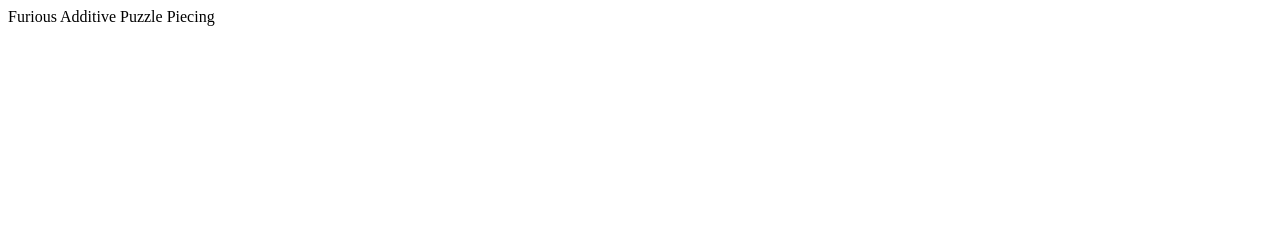
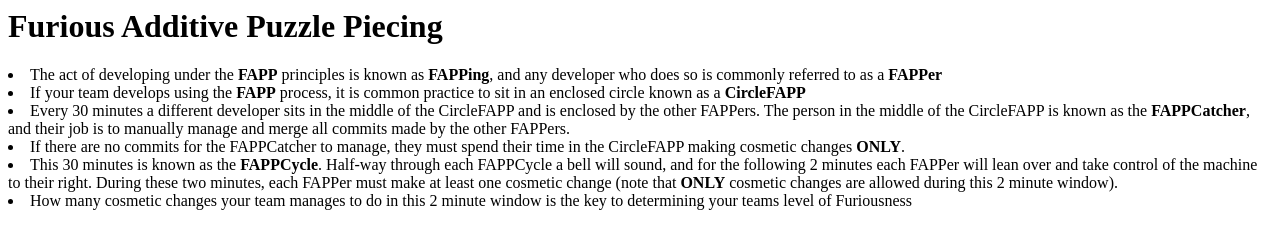
Before and after one commit to we-r-llamas/FAPP, a website: page index.html in a window 1280 px wide. Drawn offline with Linux system fonts and the light colour scheme.

Commit message:
some initial thoughts

```diff
--- a/index.html
+++ b/index.html
@@ -4,7 +4,19 @@
 </head>
 <body>
 
-Furious Additive Puzzle Piecing
+<h1>Furious Additive Puzzle Piecing</h1>
+
+<li> The act of developing under the <b>FAPP</b> principles is known as <b>FAPPing</b>, and any developer who does so is commonly referred to as a <b>FAPPer</b> </li>
+
+<li> If your team develops using the <b>FAPP</b> process, it is common practice to sit in an enclosed circle known as a <b>CircleFAPP</b> </li>
+
+<li> Every 30 minutes a different developer sits in the middle of the CircleFAPP and is enclosed by the other FAPPers. The person in the middle of the CircleFAPP is known as the <b>FAPPCatcher</b>, and their job is to manually manage and merge all commits made by the other FAPPers. </li>
+
+<li> If there are no commits for the FAPPCatcher to manage, they must spend their time in the CircleFAPP making cosmetic changes <b>ONLY</b>. </li>
+
+<li> This 30 minutes is known as the <b>FAPPCycle</b>. Half-way through each FAPPCycle a bell will sound, and for the following 2 minutes each FAPPer will lean over and take control of the machine to their right. During these two minutes, each FAPPer must make at least one cosmetic change (note that <b>ONLY</b> cosmetic changes are allowed during this 2 minute window). </li>
+
+<li> How many cosmetic changes your team manages to do in this 2 minute window is the key to determining your teams level of Furiousness </li>
 
 </body>
 </html>
```
